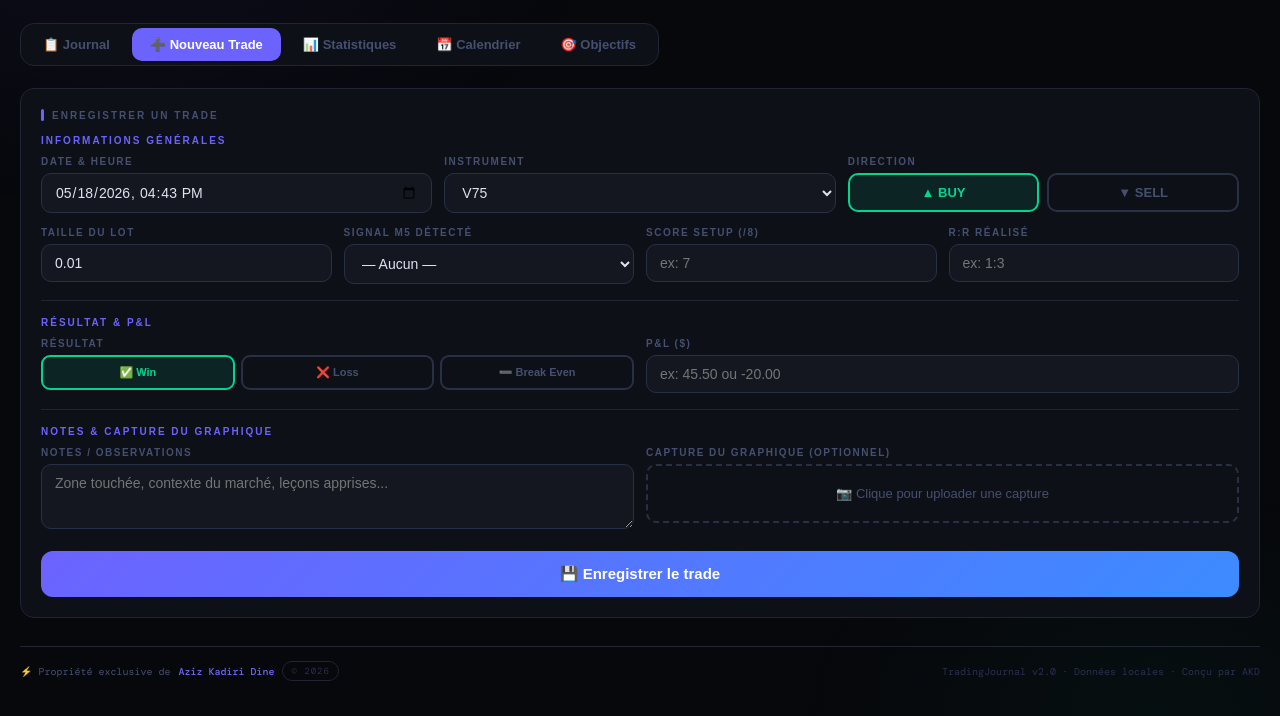
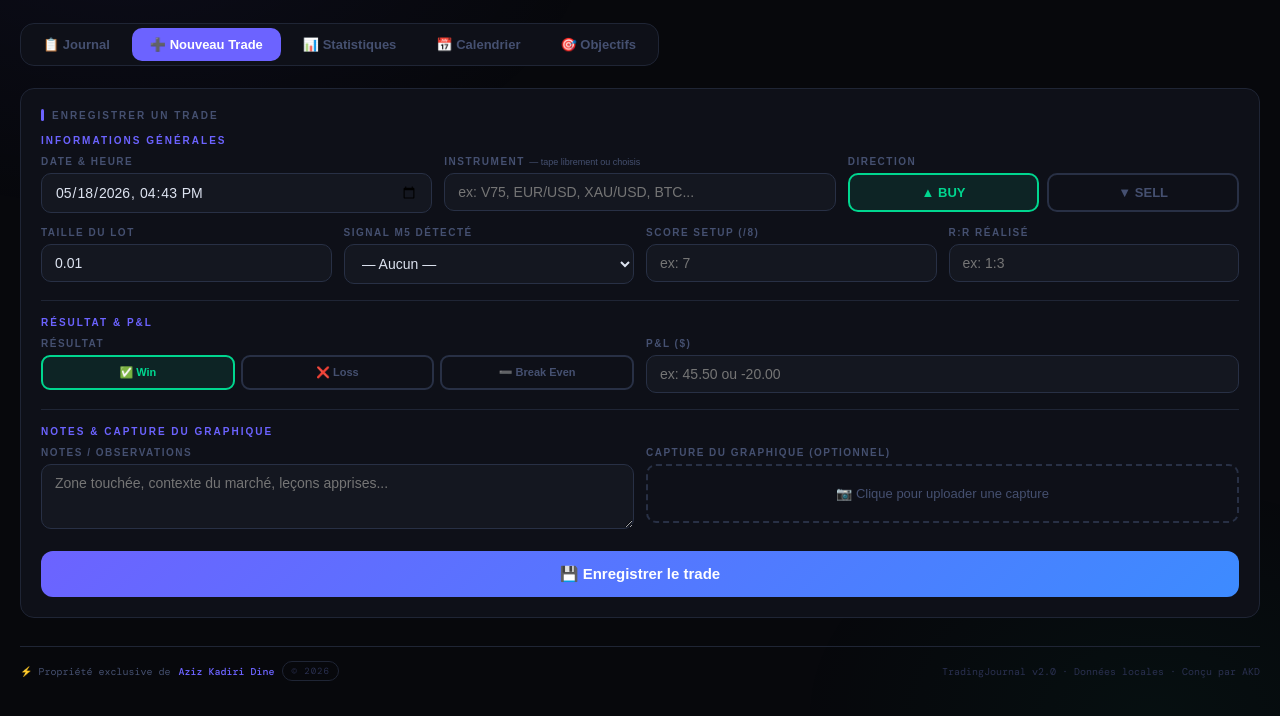
Before and after one commit to dineaziz73/trading-journal, a plain HTML site: page index.html in a window 1280 px wide. Both pictures are taken after a click on the button "➕ Nouveau Trade". Shown: the part 84-800 px from the top of the page. Drawn offline with nearby package versions, Linux system fonts and the light colour scheme; a web font is replaced by a local one.

Commit message:
Add files via upload

```diff
--- a/index.html
+++ b/index.html
@@ -289,42 +289,65 @@ footer{margin-top:28px;padding-top:14px;border-top:1px solid var(--border);displ
         <input type="datetime-local" id="f-date">
       </div>
       <div class="inp-group">
-        <label>Instrument</label>
-        <select id="f-inst">
-          <optgroup label="── Volatility Indices">
-            <option value="Volatility 10 (V10)">V10</option>
-            <option value="Volatility 25 (V25)">V25</option>
-            <option value="Volatility 50 (V50)">V50</option>
-            <option value="Volatility 75 (V75)" selected>V75</option>
-            <option value="Volatility 100 (V100)">V100</option>
-            <option value="Volatility 150 (V150)">V150</option>
-            <option value="Volatility 200 (V200)">V200</option>
-            <option value="Volatility 250 (V250)">V250</option>
-          </optgroup>
-          <optgroup label="── Volatility 1s">
-            <option value="Volatility 10 (1s)">V10 1s</option>
-            <option value="Volatility 25 (1s)">V25 1s</option>
-            <option value="Volatility 50 (1s)">V50 1s</option>
-            <option value="Volatility 75 (1s)">V75 1s</option>
-            <option value="Volatility 100 (1s)">V100 1s</option>
-          </optgroup>
-          <optgroup label="── Jump Indices">
-            <option value="Jump 10">Jump 10</option>
-            <option value="Jump 25">Jump 25</option>
-            <option value="Jump 50">Jump 50</option>
-            <option value="Jump 75">Jump 75</option>
-            <option value="Jump 100">Jump 100</option>
-          </optgroup>
-          <optgroup label="── Step Index">
-            <option value="Step Index">Step Index</option>
-          </optgroup>
-          <optgroup label="── Forex">
-            <option value="EUR/USD">EUR/USD</option>
-            <option value="GBP/USD">GBP/USD</option>
-            <option value="USD/JPY">USD/JPY</option>
-            <option value="XAU/USD">XAU/USD</option>
-          </optgroup>
-        </select>
+        <label>Instrument <span style="color:var(--muted);font-size:9px;font-weight:400;letter-spacing:0;text-transform:none;">— tape librement ou choisis</span></label>
+        <input type="text" id="f-inst" list="inst-suggestions" placeholder="ex: V75, EUR/USD, XAU/USD, BTC..." autocomplete="off">
+        <datalist id="inst-suggestions">
+          <option value="Volatility 10 (V10)">
+          <option value="Volatility 25 (V25)">
+          <option value="Volatility 50 (V50)">
+          <option value="Volatility 75 (V75)">
+          <option value="Volatility 100 (V100)">
+          <option value="Volatility 150 (V150)">
+          <option value="Volatility 200 (V200)">
+          <option value="Volatility 250 (V250)">
+          <option value="Volatility 10 (1s)">
+          <option value="Volatility 25 (1s)">
+          <option value="Volatility 50 (1s)">
+          <option value="Volatility 75 (1s)">
+          <option value="Volatility 100 (1s)">
+          <option value="Volatility 150 (1s)">
+          <option value="Volatility 200 (1s)">
+          <option value="Volatility 250 (1s)">
+          <option value="Jump 10">
+          <option value="Jump 25">
+          <option value="Jump 50">
+          <option value="Jump 75">
+          <option value="Jump 100">
+          <option value="Step Index">
+          <option value="Boom 300">
+          <option value="Boom 500">
+          <option value="Boom 1000">
+          <option value="Crash 300">
+          <option value="Crash 500">
+          <option value="Crash 1000">
+          <option value="EUR/USD">
+          <option value="GBP/USD">
+          <option value="USD/JPY">
+          <option value="USD/CHF">
+          <option value="AUD/USD">
+          <option value="NZD/USD">
+          <option value="USD/CAD">
+          <option value="EUR/GBP">
+          <option value="EUR/JPY">
+          <option value="GBP/JPY">
+          <option value="AUD/JPY">
+          <option value="EUR/AUD">
+          <option value="GBP/AUD">
+          <option value="EUR/CAD">
+          <option value="GBP/CAD">
+          <option value="XAU/USD">
+          <option value="XAG/USD">
+          <option value="US30">
+          <option value="US100">
+          <option value="US500">
+          <option value="GER40">
+          <option value="UK100">
+          <option value="JP225">
+          <option value="BTC/USD">
+          <option value="ETH/USD">
+          <option value="LTC/USD">
+          <option value="XRP/USD">
+        </datalist>
       </div>
       <div class="inp-group">
         <label>Direction</label>
@@ -345,7 +368,7 @@ footer{margin-top:28px;padding-top:14px;border-top:1px solid var(--border);displ
         <select id="f-signal">
           <option value="">— Aucun —</option>
           <option value="Marteau">🔨 Marteau (Hammer)</option>
-          <option value="Pendu">🪢 Pendu (Hanging)</option>
+          <option value="Homme Pendu">🪢 Homme Pendu (Hanging Man)</option>
           <option value="Doji">◈ Doji</option>
           <option value="Avalement Haussier">📈 Avalement Haussier</option>
           <option value="Avalement Baissier">📉 Avalement Baissier</option>
```
